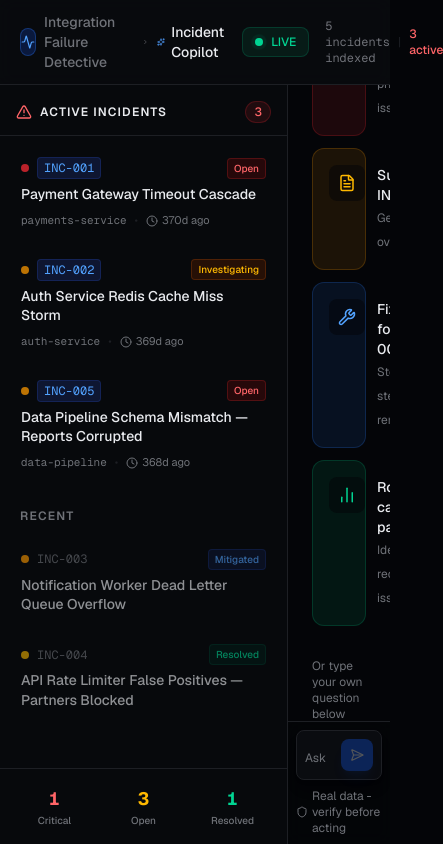
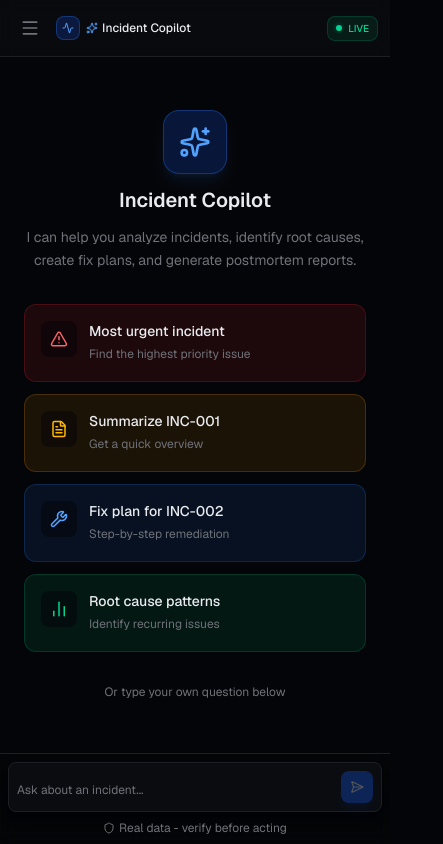
Before and after one commit to rbrockk/failures_, a Next.js app: page /copilot in a window 390 px wide. Shown: the whole page, 443 px wide, since content can reach past the window. Built offline with nearby package versions, Linux system fonts and the light colour scheme.

Commit message:
refactor: redesign mobile layout for Copilot and dashboard pages
Update Copilot page with collapsible sidebar drawer, fix KPI card text truncation, and improve mobile responsiveness for dashboard components.

Co-authored-by: Roberto Flores <125932030+rbrockk@users.noreply.github.com>

```diff
--- a/app/copilot/page.tsx
+++ b/app/copilot/page.tsx
@@ -1,49 +1,66 @@
+"use client"
+
+import { useState } from "react"
 import type { Metadata } from "next"
 import { IncidentSidebar } from "@/components/copilot/incident-sidebar"
 import { CopilotChat } from "@/components/copilot/copilot-chat"
-import { Activity, ChevronRight, Sparkles } from "lucide-react"
+import { Activity, ChevronRight, Sparkles, Menu, X } from "lucide-react"
 import Link from "next/link"
 import { INCIDENTS } from "@/lib/incidents/data"
-
-export const metadata: Metadata = {
-  title: "Incident Copilot — Integration Failure Detective",
-  description: "AI-powered SRE assistant for diagnosing and resolving integration failures in real time.",
-}
+import { cn } from "@/lib/utils"
 
 export default function CopilotPage() {
+  const [sidebarOpen, setSidebarOpen] = useState(false)
   const openCount = INCIDENTS.filter(i => i.status === "open" || i.status === "investigating").length
 
   return (
-    <div className="flex flex-col h-screen bg-background text-foreground">
+    <div className="flex flex-col h-screen bg-background text-foreground overflow-hidden">
+      {/* Mobile overlay */}
+      {sidebarOpen && (
+        <div
+          className="fixed inset-0 bg-black/60 z-40 lg:hidden"
+          onClick={() => setSidebarOpen(false)}
+        />
+      )}
+
       {/* Top nav */}
-      <header className="flex items-center gap-3 px-5 py-3 border-b border-border bg-card/80 backdrop-blur-sm shrink-0">
-        <div className="flex items-center gap-2 text-muted-foreground">
-          <div className="w-7 h-7 rounded-lg bg-blue-600/20 border border-blue-500/30 flex items-center justify-center">
-            <Activity className="w-3.5 h-3.5 text-blue-400" />
+      <header className="flex items-center gap-2 sm:gap-3 px-3 sm:px-5 py-2.5 sm:py-3 border-b border-border bg-card/80 backdrop-blur-sm shrink-0 z-30">
+        {/* Mobile menu toggle */}
+        <button
+          onClick={() => setSidebarOpen(!sidebarOpen)}
+          className="lg:hidden w-9 h-9 flex items-center justify-center rounded-lg hover:bg-accent transition-colors"
+          aria-label="Toggle sidebar"
+        >
+          <Menu className="w-5 h-5 text-muted-foreground" />
+        </button>
+
+        <div className="flex items-center gap-1.5 sm:gap-2 text-muted-foreground min-w-0 flex-1">
+          <div className="w-6 sm:w-7 h-6 sm:h-7 rounded-lg bg-blue-600/20 border border-blue-500/30 flex items-center justify-center shrink-0">
+            <Activity className="w-3 sm:w-3.5 h-3 sm:h-3.5 text-blue-400" />
           </div>
-          <Link href="/" className="text-sm font-medium hover:text-foreground transition-colors">
+          <Link href="/" className="text-xs sm:text-sm font-medium hover:text-foreground transition-colors truncate hidden sm:block">
             Integration Failure Detective
           </Link>
-          <ChevronRight className="w-3.5 h-3.5" />
-          <div className="flex items-center gap-1.5">
-            <Sparkles className="w-3.5 h-3.5 text-blue-400" />
-            <span className="text-sm font-medium text-foreground">Incident Copilot</span>
+          <ChevronRight className="w-3 sm:w-3.5 h-3 sm:h-3.5 shrink-0 hidden sm:block" />
+          <div className="flex items-center gap-1 sm:gap-1.5">
+            <Sparkles className="w-3 sm:w-3.5 h-3 sm:h-3.5 text-blue-400 shrink-0" />
+            <span className="text-xs sm:text-sm font-medium text-foreground truncate">Incident Copilot</span>
           </div>
         </div>
 
-        <div className="ml-auto flex items-center gap-4">
+        <div className="flex items-center gap-2 sm:gap-4 shrink-0">
           {/* Live indicator */}
-          <div className="flex items-center gap-2 px-3 py-1.5 rounded-lg bg-emerald-500/10 border border-emerald-500/20">
+          <div className="flex items-center gap-1.5 sm:gap-2 px-2 sm:px-3 py-1 sm:py-1.5 rounded-lg bg-emerald-500/10 border border-emerald-500/20">
             <div className="relative">
-              <div className="w-2 h-2 rounded-full bg-emerald-400" />
-              <div className="absolute inset-0 w-2 h-2 rounded-full bg-emerald-400 animate-ping" />
+              <div className="w-1.5 sm:w-2 h-1.5 sm:h-2 rounded-full bg-emerald-400" />
+              <div className="absolute inset-0 w-1.5 sm:w-2 h-1.5 sm:h-2 rounded-full bg-emerald-400 animate-ping" />
             </div>
-            <span className="text-xs font-medium text-emerald-400">LIVE</span>
+            <span className="text-[10px] sm:text-xs font-medium text-emerald-400">LIVE</span>
           </div>
 
-          {/* Incident count */}
-          <div className="flex items-center gap-2 text-xs text-muted-foreground">
-            <span className="font-mono">{INCIDENTS.length} incidents indexed</span>
+          {/* Incident count - hidden on mobile */}
+          <div className="hidden md:flex items-center gap-2 text-xs text-muted-foreground">
+            <span className="font-mono">{INCIDENTS.length} incidents</span>
             <span className="text-border">|</span>
             <span className="text-red-400 font-medium">{openCount} active</span>
           </div>
@@ -51,9 +68,33 @@ export default function CopilotPage() {
       </header>
 
       {/* Main content */}
-      <div className="flex flex-1 overflow-hidden">
-        <IncidentSidebar />
-        <main className="flex-1 flex flex-col overflow-hidden">
+      <div className="flex flex-1 overflow-hidden relative">
+        {/* Sidebar - drawer on mobile, static on desktop */}
+        <aside
+          className={cn(
+            "fixed lg:relative inset-y-0 left-0 z-50 lg:z-auto",
+            "w-72 sm:w-80 lg:w-72 flex-shrink-0",
+            "transform transition-transform duration-300 ease-in-out lg:transform-none",
+            "bg-sidebar border-r border-border",
+            "flex flex-col overflow-hidden",
+            "pt-[57px] lg:pt-0", // Account for header on mobile
+            sidebarOpen ? "translate-x-0" : "-translate-x-full lg:translate-x-0"
+          )}
+        >
+          {/* Mobile close button */}
+          <button
+            onClick={() => setSidebarOpen(false)}
+            className="lg:hidden absolute top-2 right-2 w-8 h-8 flex items-center justify-center rounded-lg hover:bg-accent transition-colors z-10"
+            aria-label="Close sidebar"
+          >
+            <X className="w-4 h-4 text-muted-foreground" />
+          </button>
+
+          <IncidentSidebar onIncidentClick={() => setSidebarOpen(false)} />
+        </aside>
+
+        {/* Chat area */}
+        <main className="flex-1 flex flex-col overflow-hidden min-w-0">
           <CopilotChat />
         </main>
       </div>
--- a/components/copilot/incident-sidebar.tsx
+++ b/components/copilot/incident-sidebar.tsx
@@ -27,17 +27,21 @@ function formatRelative(iso: string): string {
   return `${Math.round(h / 24)}d ago`
 }
 
-export function IncidentSidebar() {
+interface IncidentSidebarProps {
+  onIncidentClick?: () => void
+}
+
+export function IncidentSidebar({ onIncidentClick }: IncidentSidebarProps) {
   const open = INCIDENTS.filter((i) => i.status === "open" || i.status === "investigating")
   const recent = INCIDENTS.filter((i) => i.status === "mitigated" || i.status === "resolved").slice(0, 3)
 
   return (
-    <aside className="w-72 flex-shrink-0 border-r border-border bg-sidebar flex flex-col overflow-hidden">
+    <div className="flex flex-col h-full">
       {/* Header */}
       <div className="px-4 pt-4 pb-3 border-b border-border">
         <div className="flex items-center gap-2">
-          <AlertTriangle className="w-4 h-4 text-red-400" />
-          <p className="text-xs font-semibold text-foreground uppercase tracking-widest">Active Incidents</p>
+          <AlertTriangle className="w-4 h-4 text-red-400 shrink-0" />
+          <p className="text-xs font-semibold text-foreground uppercase tracking-wider">Active Incidents</p>
           <span className="ml-auto text-xs font-medium text-red-400 bg-red-500/10 px-2 py-0.5 rounded-full border border-red-500/20">
             {open.length}
           </span>
@@ -53,9 +57,10 @@ export function IncidentSidebar() {
           </div>
         ) : (
           open.map((inc) => (
-            <div
+            <button
               key={inc.id}
-              className="group rounded-xl px-3 py-3 hover:bg-accent/50 transition-all cursor-pointer border border-transparent hover:border-border"
+              onClick={onIncidentClick}
+              className="w-full text-left group rounded-xl px-3 py-3 hover:bg-accent/50 transition-all cursor-pointer border border-transparent hover:border-border"
             >
               <div className="flex items-center justify-between gap-2 mb-1.5">
                 <div className="flex items-center gap-2 min-w-0">
@@ -66,7 +71,7 @@ export function IncidentSidebar() {
                 </div>
                 <span
                   className={cn(
-                    "text-[10px] font-medium px-1.5 py-0.5 rounded border capitalize",
+                    "text-[10px] font-medium px-1.5 py-0.5 rounded border capitalize whitespace-nowrap",
                     STATUS_BADGE[inc.status],
                   )}
                 >
@@ -77,14 +82,14 @@ export function IncidentSidebar() {
                 {inc.title}
               </p>
               <div className="flex items-center gap-2 mt-2 text-[11px] text-muted-foreground">
-                <span className="font-mono">{inc.service}</span>
-                <span className="text-border">•</span>
-                <span className="flex items-center gap-1">
+                <span className="font-mono truncate">{inc.service}</span>
+                <span className="text-border shrink-0">•</span>
+                <span className="flex items-center gap-1 shrink-0">
                   <Clock className="w-3 h-3" />
                   {formatRelative(inc.startedAt)}
                 </span>
               </div>
-            </div>
+            </button>
           ))
         )}
 
@@ -92,12 +97,13 @@ export function IncidentSidebar() {
         {recent.length > 0 && (
           <>
             <div className="px-3 pt-5 pb-2">
-              <p className="text-xs font-semibold text-muted-foreground uppercase tracking-widest">Recent</p>
+              <p className="text-xs font-semibold text-muted-foreground uppercase tracking-wider">Recent</p>
             </div>
             {recent.map((inc) => (
-              <div
+              <button
                 key={inc.id}
-                className="group rounded-xl px-3 py-3 hover:bg-accent/50 transition-all cursor-pointer opacity-60 hover:opacity-100 border border-transparent hover:border-border"
+                onClick={onIncidentClick}
+                className="w-full text-left group rounded-xl px-3 py-3 hover:bg-accent/50 transition-all cursor-pointer opacity-60 hover:opacity-100 border border-transparent hover:border-border"
               >
                 <div className="flex items-center justify-between gap-2 mb-1.5">
                   <div className="flex items-center gap-2 min-w-0">
@@ -106,7 +112,7 @@ export function IncidentSidebar() {
                   </div>
                   <span
                     className={cn(
-                      "text-[10px] font-medium px-1.5 py-0.5 rounded border capitalize",
+                      "text-[10px] font-medium px-1.5 py-0.5 rounded border capitalize whitespace-nowrap",
                       STATUS_BADGE[inc.status],
                     )}
                   >
@@ -114,33 +120,33 @@ export function IncidentSidebar() {
                   </span>
                 </div>
                 <p className="text-sm font-medium text-foreground leading-snug line-clamp-2">{inc.title}</p>
-              </div>
+              </button>
             ))}
           </>
         )}
       </div>
 
       {/* Stats footer */}
-      <div className="border-t border-border px-4 py-4">
-        <div className="grid grid-cols-3 gap-3">
+      <div className="border-t border-border px-4 py-3 bg-sidebar">
+        <div className="grid grid-cols-3 gap-2">
           <div className="text-center">
-            <p className="text-lg font-bold text-red-400 tabular-nums">
+            <p className="text-base font-bold text-red-400 tabular-nums">
               {INCIDENTS.filter((i) => i.severity === "critical").length}
             </p>
             <p className="text-[10px] text-muted-foreground font-medium">Critical</p>
           </div>
           <div className="text-center">
-            <p className="text-lg font-bold text-amber-400 tabular-nums">{open.length}</p>
+            <p className="text-base font-bold text-amber-400 tabular-nums">{open.length}</p>
             <p className="text-[10px] text-muted-foreground font-medium">Open</p>
           </div>
           <div className="text-center">
-            <p className="text-lg font-bold text-emerald-400 tabular-nums">
+            <p className="text-base font-bold text-emerald-400 tabular-nums">
               {INCIDENTS.filter((i) => i.status === "resolved").length}
             </p>
             <p className="text-[10px] text-muted-foreground font-medium">Resolved</p>
           </div>
         </div>
       </div>
-    </aside>
+    </div>
   )
 }
--- a/components/kpi-cards.tsx
+++ b/components/kpi-cards.tsx
@@ -18,59 +18,60 @@ function TrendIndicator({ trend, value }: { trend: "up" | "down" | "neutral"; va
   }
 
   return (
-    <div className={cn("flex items-center gap-1 text-xs", colors[trend])}>
-      <Icon className="w-3 h-3" />
-      <span>{value}</span>
+    <div className={cn("flex items-center gap-1 text-[10px] sm:text-xs", colors[trend])}>
+      <Icon className="w-3 h-3 shrink-0" />
+      <span className="hidden sm:inline">{value}</span>
     </div>
   )
 }
 
 export function KpiCards({ openCount, criticalCount, resolvedCount }: KpiCardsProps) {
   return (
-    <div className="grid grid-cols-3 gap-4">
+    <div className="grid grid-cols-3 gap-2 sm:gap-4">
       {/* Active Incidents */}
-      <div className="group rounded-xl border border-border bg-card p-5 hover:border-red-900/50 transition-all hover:shadow-lg hover:shadow-red-500/5">
-        <div className="flex items-center justify-between mb-3">
-          <div className="flex items-center gap-2">
-            <div className="w-8 h-8 rounded-lg bg-red-500/10 border border-red-500/20 flex items-center justify-center">
-              <AlertTriangle className="w-4 h-4 text-red-400" />
+      <div className="group rounded-lg sm:rounded-xl border border-border bg-card p-3 sm:p-5 hover:border-red-900/50 transition-all hover:shadow-lg hover:shadow-red-500/5">
+        <div className="flex items-center justify-between mb-2 sm:mb-3">
+          <div className="flex items-center gap-1.5 sm:gap-2">
+            <div className="w-6 sm:w-8 h-6 sm:h-8 rounded-md sm:rounded-lg bg-red-500/10 border border-red-500/20 flex items-center justify-center shrink-0">
+              <AlertTriangle className="w-3 sm:w-4 h-3 sm:h-4 text-red-400" />
             </div>
-            <p className="text-xs text-muted-foreground font-medium uppercase tracking-wider">Active</p>
+            <p className="text-[10px] sm:text-xs text-muted-foreground font-medium uppercase tracking-wider">Active</p>
           </div>
           <TrendIndicator trend="up" value="+2 today" />
         </div>
-        <p className="text-3xl font-bold text-foreground tabular-nums">{openCount}</p>
-        <p className="text-xs text-muted-foreground mt-1">open incidents</p>
+        <p className="text-xl sm:text-3xl font-bold text-foreground tabular-nums">{openCount}</p>
+        <p className="text-[10px] sm:text-xs text-muted-foreground mt-0.5 sm:mt-1">open incidents</p>
       </div>
 
       {/* Critical */}
-      <div className="group rounded-xl border border-border bg-card p-5 hover:border-red-900/50 transition-all hover:shadow-lg hover:shadow-red-500/5">
-        <div className="flex items-center justify-between mb-3">
-          <div className="flex items-center gap-2">
-            <div className="w-8 h-8 rounded-lg bg-red-500/10 border border-red-500/20 flex items-center justify-center">
-              <div className="w-3 h-3 rounded-full bg-red-500 animate-pulse" />
+      <div className="group rounded-lg sm:rounded-xl border border-border bg-card p-3 sm:p-5 hover:border-red-900/50 transition-all hover:shadow-lg hover:shadow-red-500/5">
+        <div className="flex items-center justify-between mb-2 sm:mb-3">
+          <div className="flex items-center gap-1.5 sm:gap-2">
+            <div className="w-6 sm:w-8 h-6 sm:h-8 rounded-md sm:rounded-lg bg-red-500/10 border border-red-500/20 flex items-center justify-center shrink-0">
+              <div className="w-2 sm:w-3 h-2 sm:h-3 rounded-full bg-red-500 animate-pulse" />
             </div>
-            <p className="text-xs text-muted-foreground font-medium uppercase tracking-wider">Critical</p>
+            <p className="text-[10px] sm:text-xs text-muted-foreground font-medium uppercase tracking-wider">Critical</p>
           </div>
           <TrendIndicator trend="neutral" value="stable" />
         </div>
-        <p className="text-3xl font-bold text-red-400 tabular-nums">{criticalCount}</p>
-        <p className="text-xs text-muted-foreground mt-1">require immediate action</p>
+        <p className="text-xl sm:text-3xl font-bold text-red-400 tabular-nums">{criticalCount}</p>
+        <p className="text-[10px] sm:text-xs text-muted-foreground mt-0.5 sm:mt-1 hidden sm:block">require immediate action</p>
+        <p className="text-[10px] sm:text-xs text-muted-foreground mt-0.5 sm:mt-1 sm:hidden">immediate</p>
       </div>
 
       {/* Resolved */}
-      <div className="group rounded-xl border border-border bg-card p-5 hover:border-emerald-900/50 transition-all hover:shadow-lg hover:shadow-emerald-500/5">
-        <div className="flex items-center justify-between mb-3">
-          <div className="flex items-center gap-2">
-            <div className="w-8 h-8 rounded-lg bg-emerald-500/10 border border-emerald-500/20 flex items-center justify-center">
-              <CheckCircle2 className="w-4 h-4 text-emerald-400" />
+      <div className="group rounded-lg sm:rounded-xl border border-border bg-card p-3 sm:p-5 hover:border-emerald-900/50 transition-all hover:shadow-lg hover:shadow-emerald-500/5">
+        <div className="flex items-center justify-between mb-2 sm:mb-3">
+          <div className="flex items-center gap-1.5 sm:gap-2">
+            <div className="w-6 sm:w-8 h-6 sm:h-8 rounded-md sm:rounded-lg bg-emerald-500/10 border border-emerald-500/20 flex items-center justify-center shrink-0">
+              <CheckCircle2 className="w-3 sm:w-4 h-3 sm:h-4 text-emerald-400" />
             </div>
-            <p className="text-xs text-muted-foreground font-medium uppercase tracking-wider">Resolved</p>
+            <p className="text-[10px] sm:text-xs text-muted-foreground font-medium uppercase tracking-wider">Resolved</p>
           </div>
           <TrendIndicator trend="down" value="+3 this week" />
         </div>
-        <p className="text-3xl font-bold text-emerald-400 tabular-nums">{resolvedCount}</p>
-        <p className="text-xs text-muted-foreground mt-1">this week</p>
+        <p className="text-xl sm:text-3xl font-bold text-emerald-400 tabular-nums">{resolvedCount}</p>
+        <p className="text-[10px] sm:text-xs text-muted-foreground mt-0.5 sm:mt-1">this week</p>
       </div>
     </div>
   )
```
Also changed, not shown: components/how-it-works.tsx (+13 -14 lines), components/incident-filters.tsx (+19 -19 lines).
